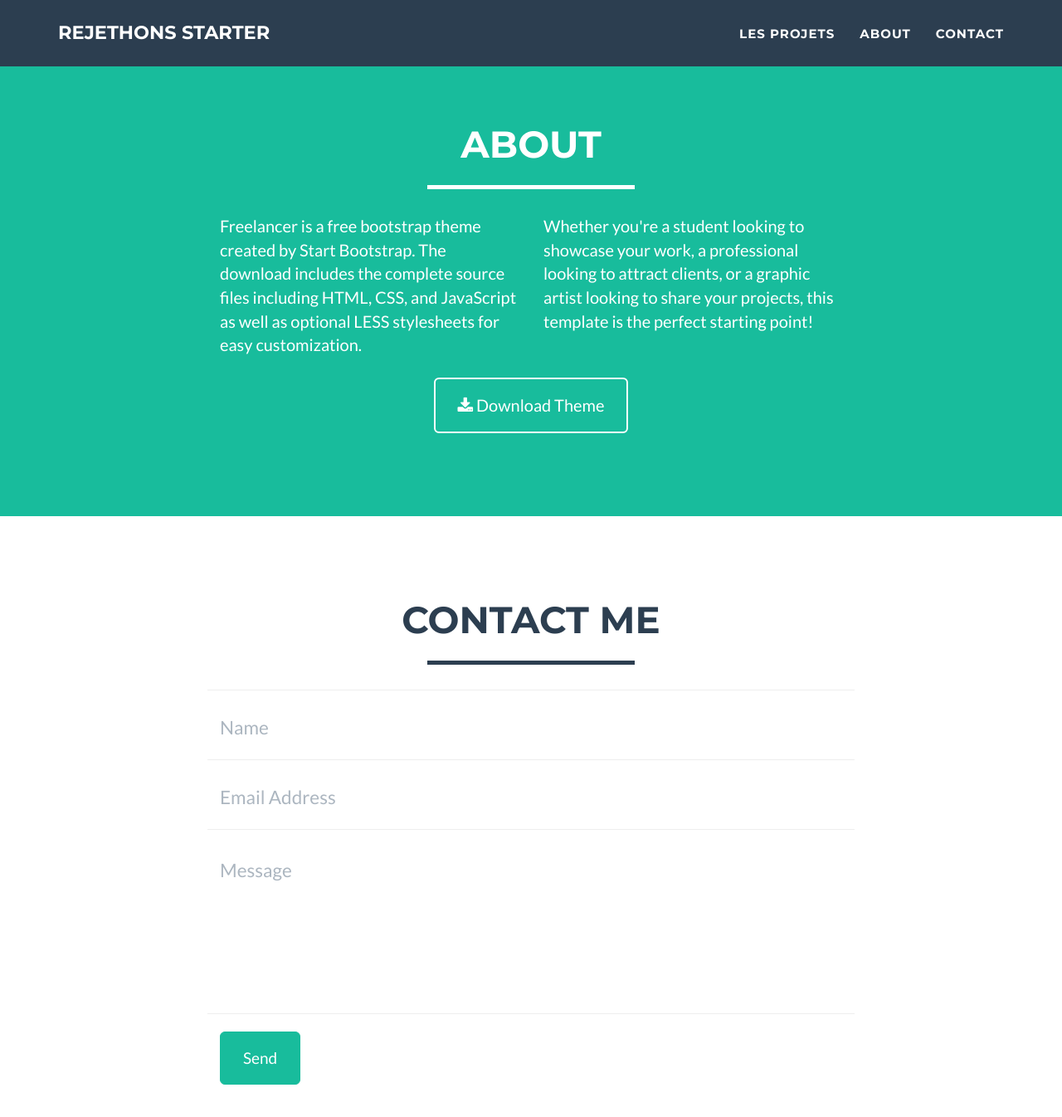
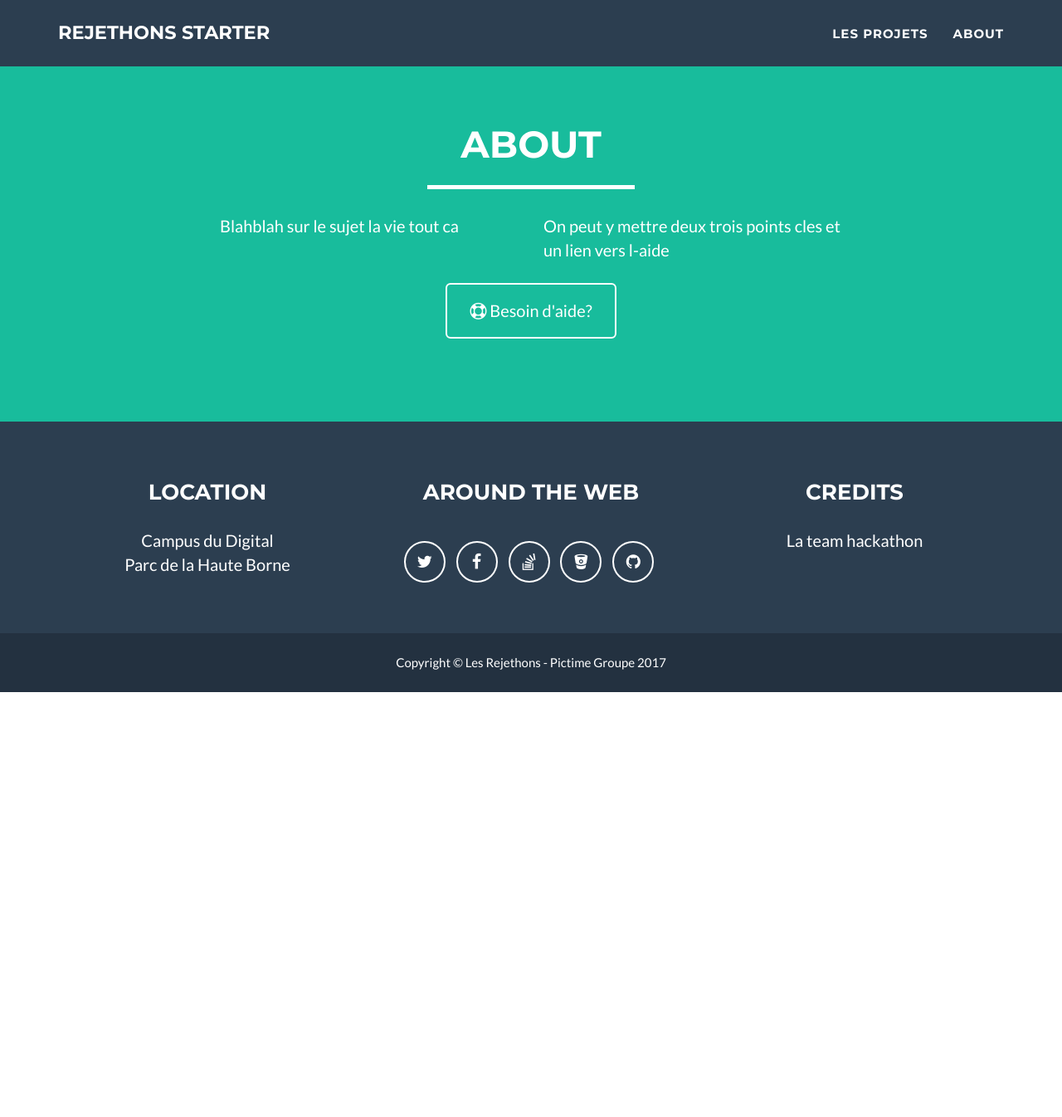
Before and after one commit to stephaneLeroy/rejethons-starter, a Jekyll site: the page built from index.html, in a window 1280 px wide and 1400 px high, scrolled down 1854 px. Shown: the top 1346 px of the window at 83% size. Built offline with Jekyll 4.4.1, drawn with Linux system fonts in a browser that asks for light colours; after the commit the page ends 2688 px from its top, so only the background shows below that; some of the changed text lies outside the part shown.

Commit message:
Fix github js links and remove contact section

```diff
--- a/_config.yml
+++ b/_config.yml
@@ -2,10 +2,10 @@
 title: Rejethons Starter
 email: your-email@domain.com
 url: https://example.github.io
-description: "Write an awesome description for your new site here. You can edit this line in _config.yml. It will appear in your document head meta (for Google search results) and in your feed.xml site description."
+description: "Les Rejethons by Pictime Groupe"
 keywords: "hackathon, iot"
 skills: "Trouver le concept - le realiser - le promouvoir"
-meta_author: LastName FirstName
+meta_author: Pictime Groupe
 
 # Google webmaster tools
 google_verify:
@@ -32,7 +32,7 @@ color:
 
 # Footer settings
 footer:
-  copyright: Dr. Henry Jekyll
+  copyright: Les Rejethons - Pictime Groupe
   location: Location
   social: Around the Web
   credits: Credits
@@ -52,11 +52,11 @@ social:
 
 # Postal address (add as many lines as necessary)
 address:
-  - line: 3481 Melrose Place
-  - line: Beverly Hills, CA 90210
+  - line: Campus du Digital
+  - line: Parc de la Haute Borne
 
 # Credits content
-credits: 'Freelancer is a free to use, open source Bootstrap theme created by <a href="http://startbootstrap.com">Start Bootstrap</a>.'
+credits: 'La team hackathon'
 
 # Build settings
 markdown: kramdown
--- a/_includes/about.html
+++ b/_includes/about.html
@@ -9,14 +9,14 @@
             </div>
             <div class="row">
                 <div class="col-lg-4 col-lg-offset-2">
-                    <p>Freelancer is a free bootstrap theme created by Start Bootstrap. The download includes the complete source files including HTML, CSS, and JavaScript as well as optional LESS stylesheets for easy customization.</p>
+                    <p>Blahblah sur le sujet la vie tout ca</p>
                 </div>
                 <div class="col-lg-4">
-                    <p>Whether you're a student looking to showcase your work, a professional looking to attract clients, or a graphic artist looking to share your projects, this template is the perfect starting point! </p>
+                    <p>On peut y mettre deux trois points cles et un lien vers l-aide</p>
                 </div>
                 <div class="col-lg-8 col-lg-offset-2 text-center">
                     <a href="#" class="btn btn-lg btn-outline">
-                        <i class="fa fa-download"></i> Download Theme
+                        <i class="fa fa-support"></i> Besoin d'aide?
                     </a>
                 </div>
             </div>
--- a/_includes/contact_static.html
+++ /dev/null
@@ -1,49 +0,0 @@
-<!-- Contact Section -->
-<section id="contact">
-	<div class="container">
-		<div class="row">
-			<div class="col-lg-12 text-center">
-				<h2>Contact Me</h2>
-				<hr class="star-primary">
-			</div>
-		</div>
-		<div class="row">
-			<div class="col-lg-8 col-lg-offset-2">
-				<form  action="//formspree.io/{{ site.email }}" method="POST" name="sentMessage" id="contactForm" novalidate>
-					<div class="row control-group">
-						<div class="form-group col-xs-12 floating-label-form-group controls">
-							<label>Name</label>
-							<input type="text" name="name" class="form-control" placeholder="Name" id="name" required data-validation-required-message="Please enter your name.">
-							<p class="help-block text-danger"></p>
-						</div>
-					</div>
-					<div class="row control-group">
-						<div class="form-group col-xs-12 floating-label-form-group controls">
-							<label>Email Address</label>
-							<input type="email" name="_replyto" class="form-control" placeholder="Email Address" id="email" required data-validation-required-message="Please enter your email address.">
-							<p class="help-block text-danger"></p>
-						</div>
-					</div>
-					<div>
-						<input type="hidden"  name="_subject" value="New submission!">
-						<input type="text" name="_gotcha" style="display:none" />
-					</div>
-					<div class="row control-group">
-						<div class="form-group col-xs-12 floating-label-form-group controls">
-							<label>Message</label>
-							<textarea rows="5" name="message" class="form-control" placeholder="Message" id="message" required data-validation-required-message="Please enter a message."></textarea>
-							<p class="help-block text-danger"></p>
-						</div>
-					</div>
-					<br>
-					<div id="success"></div>
-					<div class="row">
-						<div class="form-group col-xs-12">
-							<button type="submit" class="btn btn-success btn-lg">Send</button>
-						</div>
-					</div>
-				</form>
-			</div>
-		</div>
-	</div>
-</section>
--- a/_includes/header.html
+++ b/_includes/header.html
@@ -3,7 +3,7 @@
         <div class="container">
             <div class="row">
                 <div class="col-lg-12">
-                    <img class="img-responsive" src="img/rejethons.png" alt="">
+                    <img class="img-responsive" src="{{ site.url }}/img/rejethons.png" alt="">
                     <div class="intro-text">
                         <span class="name">{{ site.title }}</span>
                         <hr class="star-light">
--- a/_includes/js.html
+++ b/_includes/js.html
@@ -1,24 +1,24 @@
  <!-- jQuery Version 1.11.0 -->
-    <script src="{{ "/js/jquery-1.11.0.js" }}"></script>
+    <script src="{{ site.url }}/js/jquery-1.11.0.js"></script>
 
     <!-- Bootstrap Core JavaScript -->
-    <script src="{{ "/js/bootstrap.min.js" }}"></script>
+    <script src="{{ site.url }}/js/bootstrap.min.js"></script>
 
     <!-- Plugin JavaScript -->
-    <script src="{{ "/js/jquery.easing.min.js" }}"></script>
-    <script src="{{ "/js/classie.js" }}"></script>
-    <script src="{{ "/js/cbpAnimatedHeader.js" }}"></script>
+    <script src="{{ site.url }}/js/jquery.easing.min.js"></script>
+    <script src="{{ site.url }}/js/classie.js"></script>
+    <script src="{{ site.url }}/js/cbpAnimatedHeader.js"></script>
 
     <!-- Contact Form JavaScript -->
-    <script src="{{ "/js/jqBootstrapValidation.js" }}"></script>
+    <script src="{{ site.url }}/js/jqBootstrapValidation.js"></script>
     {% if site.contact == "static" %}
-    <script src="{{ "/js/contact_me_static.js" }}"></script>
+    <script src="{{ site.url }}/js/contact_me_static.js"></script>
     {% else %}
-     <script src="{{ "/js/contact_me.js" }}"></script>
+     <script src="{{ site.url }}/js/contact_me.js"></script>
     {% endif %}
 
     <!-- Custom Theme JavaScript -->
-    <script src="{{ "/js/freelancer.js" }}"></script>
+    <script src="{{ site.url }}/js/freelancer.js"></script>
 
     {% if site.contact == "disqus" %}
     <!-- Disqus Stuff -->
--- a/_includes/nav.html
+++ b/_includes/nav.html
@@ -24,9 +24,6 @@
                     <li class="page-scroll">
                         <a href="/#about">About</a>
                     </li>
-                    <li class="page-scroll">
-                        <a href="/#contact">Contact</a>
-                    </li>
                 </ul>
             </div>
             <!-- /.navbar-collapse -->
--- a/_layouts/default.html
+++ b/_layouts/default.html
@@ -6,15 +6,6 @@
     {% include header.html %}
     {% include portfolio_grid.html %}
     {% include about.html %}
-
-    {% if site.contact == "static" %}
-    {% include contact_static.html %}
-    {% elsif site.contact == "disqus" %}
-    {% include contact_disqus.html %}
-    {% else %}
-    {% include contact.html %}
-    {% endif %}
-
     {% include footer.html %}
     {% include js.html %}
     </body>
```
Also changed, not shown: _includes/contact.html (deleted, +0 -54 lines), _includes/contact_disqus.html (deleted, +0 -16 lines), _includes/js_disqus.html (deleted, +0 -21 lines).
